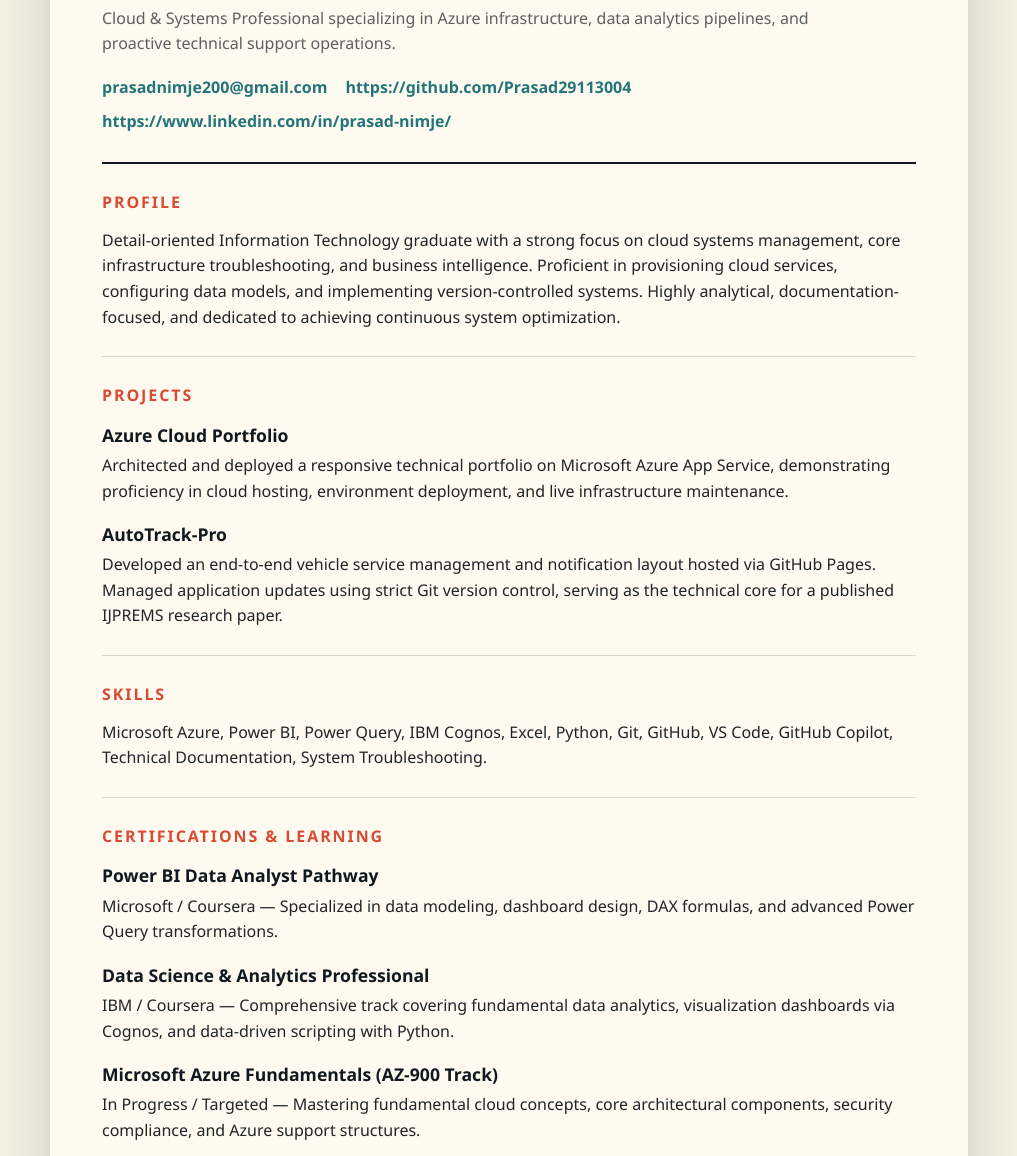
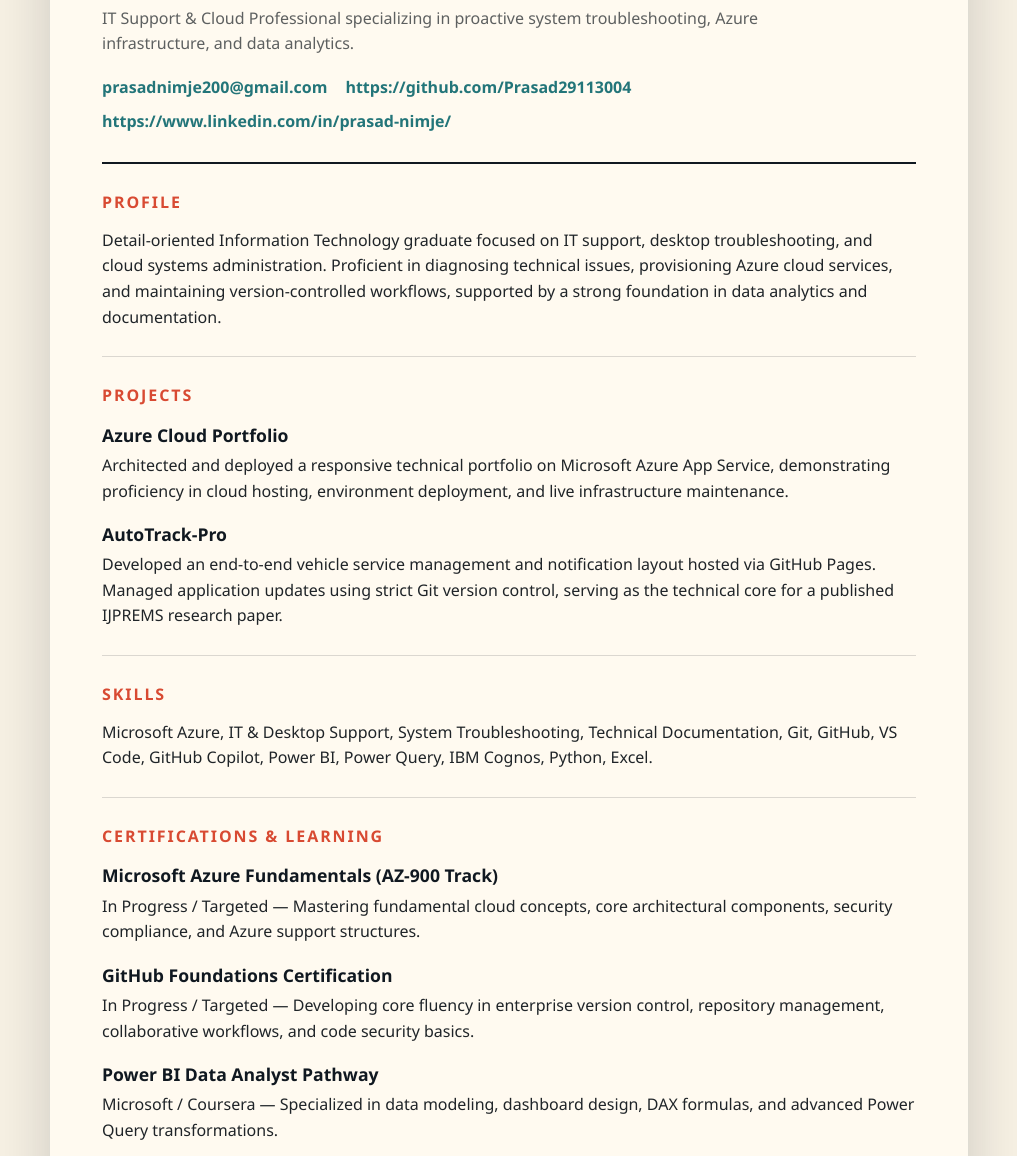
Before and after one commit to Prasad29113004/sakura-portfolio, a website: page resume.html in a window 1280 px wide. Shown: the part 252-1408 px from the top of the page, without its empty margins (131-1148 px from the left). Drawn offline with Linux system fonts and the light colour scheme.

Commit message:
Reordered resume content to prioritize IT Support, Desktop Troubleshooting, and Azure Cloud

```diff
--- a/resume.html
+++ b/resume.html
@@ -13,7 +13,7 @@
       <a href="index.html" class="back-link">← Portfolio</a>
       <p class="kicker">履歴書</p>
       <h1>Prasad Nimje</h1>
-      <p>Cloud &amp; Systems Professional specializing in Azure infrastructure, data analytics pipelines, and proactive technical support operations.</p>
+      <p>IT Support &amp; Cloud Professional specializing in proactive system troubleshooting, Azure infrastructure, and data analytics.</p>
       <div class="resume-contact">
         <span><a href="mailto:prasadnimje200@gmail.com">prasadnimje200@gmail.com</a></span>
         <span><a href="https://github.com/Prasad29113004" target="_blank" rel="noopener noreferrer">https://github.com/Prasad29113004</a></span>
@@ -23,7 +23,7 @@
 
     <section class="resume-block">
       <h2>Profile</h2>
-      <p>Detail-oriented Information Technology graduate with a strong focus on cloud systems management, core infrastructure troubleshooting, and business intelligence. Proficient in provisioning cloud services, configuring data models, and implementing version-controlled systems. Highly analytical, documentation-focused, and dedicated to achieving continuous system optimization.</p>
+      <p>Detail-oriented Information Technology graduate focused on IT support, desktop troubleshooting, and cloud systems administration. Proficient in diagnosing technical issues, provisioning Azure cloud services, and maintaining version-controlled workflows, supported by a strong foundation in data analytics and documentation.</p>
     </section>
 
     <section class="resume-block">
@@ -40,11 +40,19 @@
 
     <section class="resume-block">
       <h2>Skills</h2>
-      <p>Microsoft Azure, Power BI, Power Query, IBM Cognos, Excel, Python, Git, GitHub, VS Code, GitHub Copilot, Technical Documentation, System Troubleshooting.</p>
+      <p>Microsoft Azure, IT &amp; Desktop Support, System Troubleshooting, Technical Documentation, Git, GitHub, VS Code, GitHub Copilot, Power BI, Power Query, IBM Cognos, Python, Excel.</p>
     </section>
 
     <section class="resume-block">
       <h2>Certifications & Learning</h2>
+      <div class="resume-item">
+        <h3>Microsoft Azure Fundamentals (AZ-900 Track)</h3>
+        <p>In Progress / Targeted — Mastering fundamental cloud concepts, core architectural components, security compliance, and Azure support structures.</p>
+      </div>
+      <div class="resume-item">
+        <h3>GitHub Foundations Certification</h3>
+        <p>In Progress / Targeted — Developing core fluency in enterprise version control, repository management, collaborative workflows, and code security basics.</p>
+      </div>
       <div class="resume-item">
         <h3>Power BI Data Analyst Pathway</h3>
         <p>Microsoft / Coursera — Specialized in data modeling, dashboard design, DAX formulas, and advanced Power Query transformations.</p>
@@ -52,14 +60,6 @@
       <div class="resume-item">
         <h3>Data Science &amp; Analytics Professional</h3>
         <p>IBM / Coursera — Comprehensive track covering fundamental data analytics, visualization dashboards via Cognos, and data-driven scripting with Python.</p>
-      </div>
-      <div class="resume-item">
-        <h3>Microsoft Azure Fundamentals (AZ-900 Track)</h3>
-        <p>In Progress / Targeted — Mastering fundamental cloud concepts, core architectural components, security compliance, and Azure support structures.</p>
-      </div>
-      <div class="resume-item">
-        <h3>GitHub Foundations Certification</h3>
-        <p>In Progress / Targeted — Developing core fluency in enterprise version control, repository management, collaborative workflows, and code security basics.</p>
       </div>
     </section>
 
```
